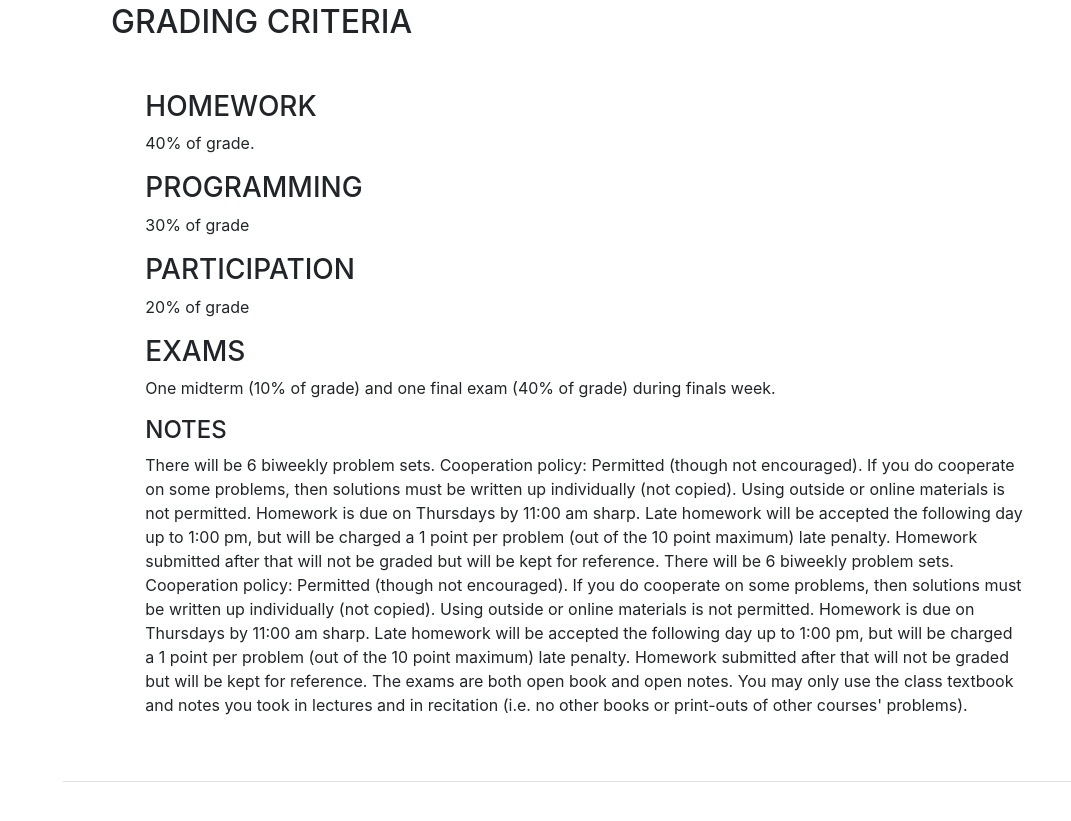
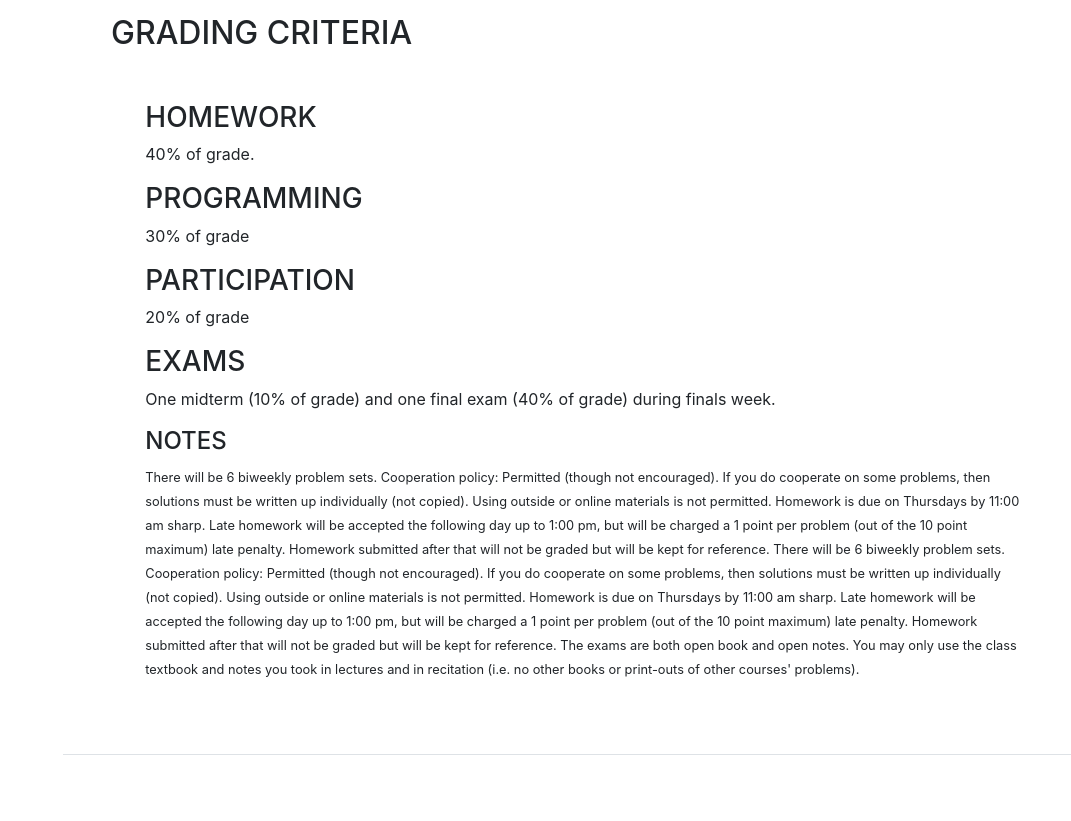
Before and after one commit to jc-gi/blog, a website with bundled scripts: page index.html in a window 1280 px wide. Shown: the part 4875-5696 px from the top of the page, without its empty margins (209-1280 px from the left). Built offline with nearby package versions, Linux system fonts and the light colour scheme; a web font is replaced by a local one.

Commit message:
Add scheme 8

```diff
--- a/index.html
+++ b/index.html
@@ -369,7 +369,7 @@
           <p>One midterm (10% of grade) and one final exam (40% of grade) during finals week. </p>
 
           <h4>Notes</h4>
-          <p>
+          <p><small>
             There will be 6 biweekly problem sets.
             Cooperation policy: Permitted (though not encouraged).
             If you do cooperate on some problems, then solutions must be written up individually (not copied).
@@ -383,6 +383,7 @@
             Homework submitted after that will not be graded but will be kept for reference.
             The exams are both open book and open notes.
             You may only use the class textbook and notes you took in lectures and in recitation (i.e. no other books or print-outs of other courses' problems).
+          </small>
           </p>
 
           </ul>
```
